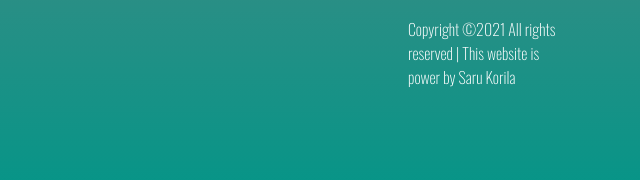
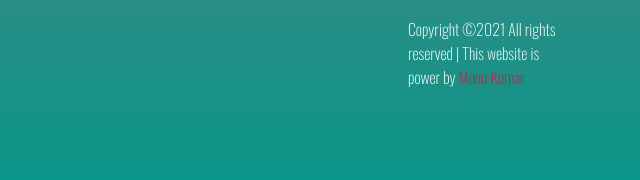
Before and after one commit to Monu-here/MOnu, a plain HTML site: page index.html in a window 1280 px wide. Shown: the part 4499-4679 px from the top of the page, 640-1280 px from the left. Drawn offline with nearby package versions, Linux system fonts and the light colour scheme.

Commit message:
Update index.html

```diff
--- a/index.html
+++ b/index.html
@@ -366,7 +366,7 @@
 
 					</li>
 
-				<p>Copyright &copy;2021 All rights reserved | This website is power by Saru Korila</p>
+	      <p>Copyright &copy;2021 All rights reserved | This website is power by <span>Monu Kumar</span></p>
 
 					</ul>
 
```
